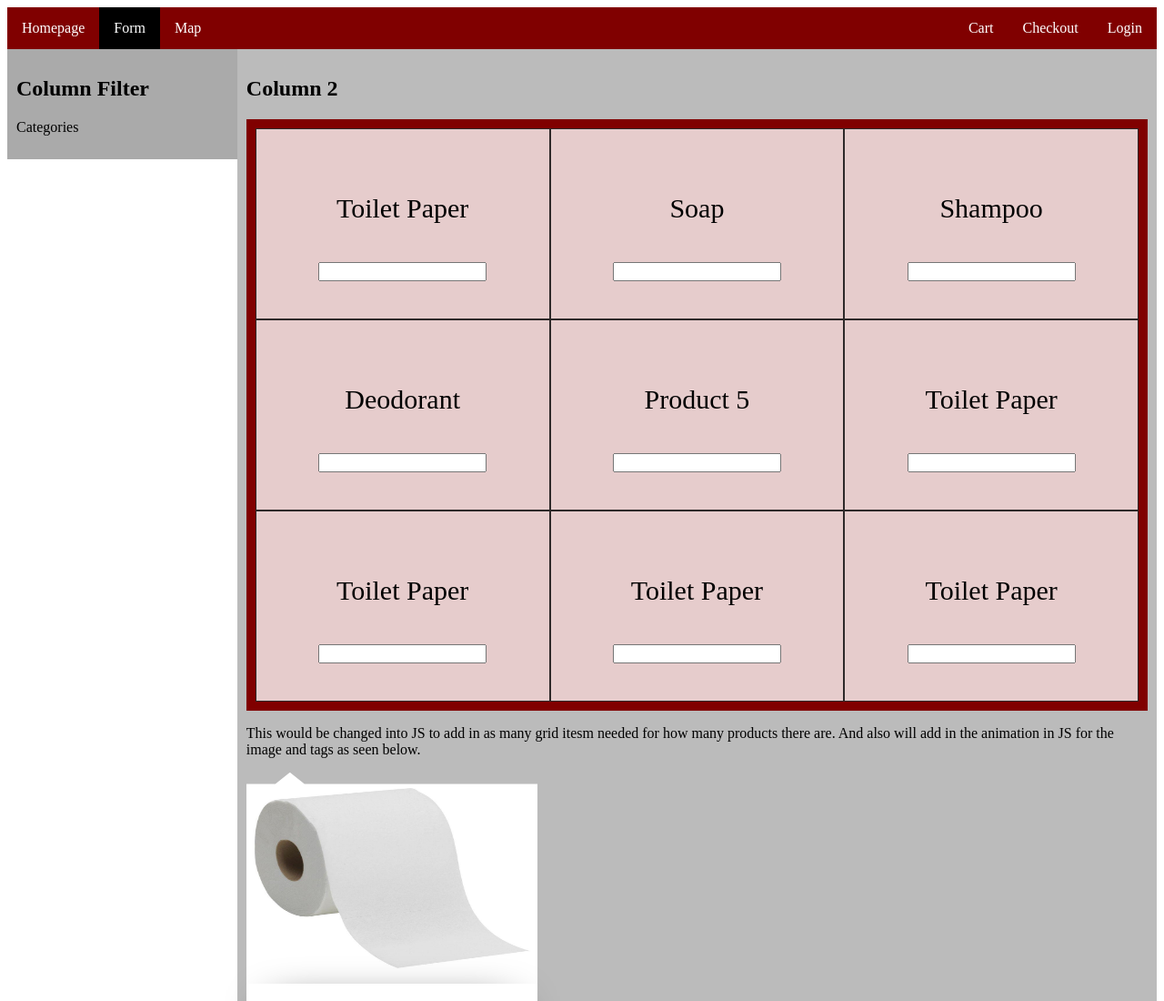
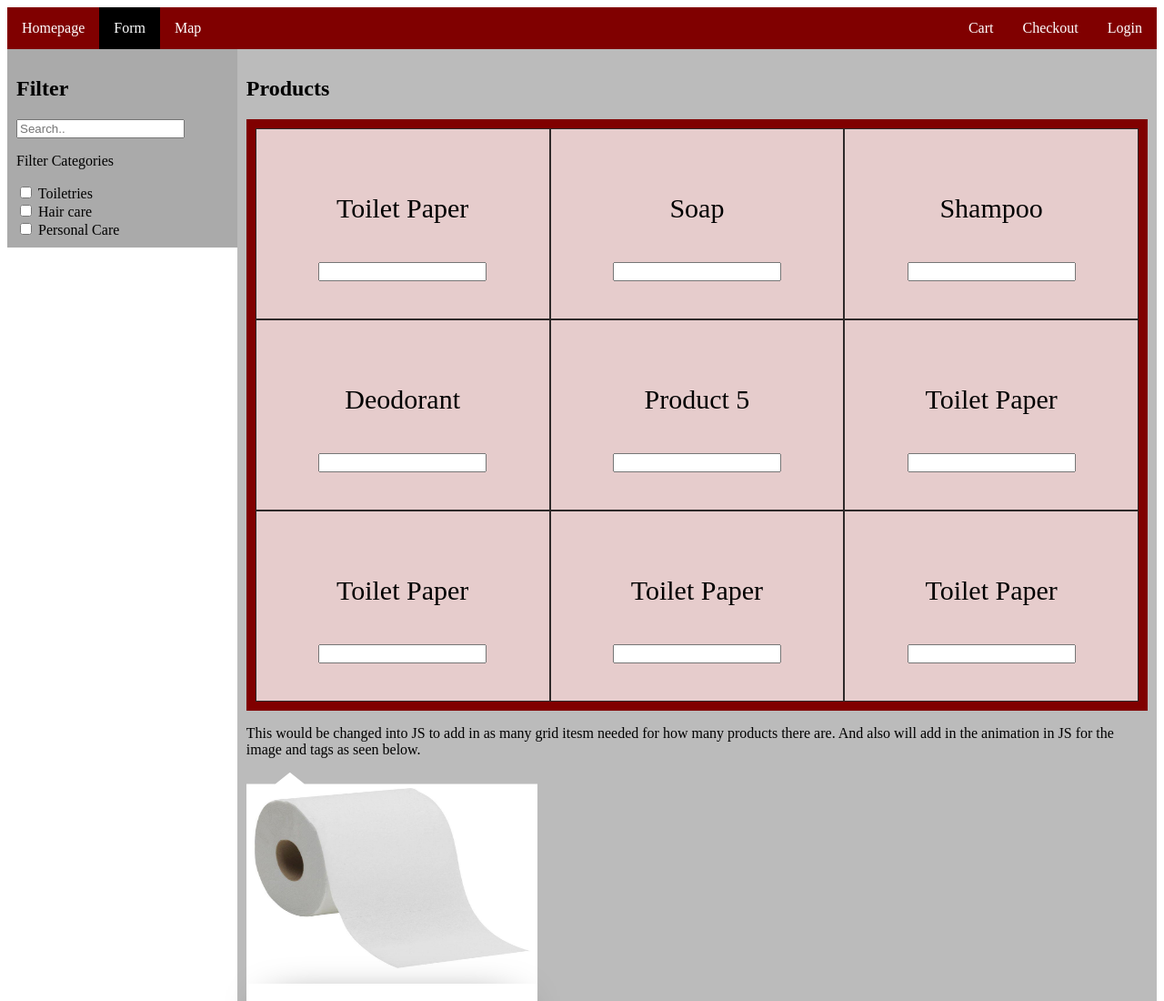
Before and after one commit to Rajasi-Desai/Kloseted_Supply, a plain HTML site: page html/product.html in a window 1280 px wide. Shown: the top 1100 px of the page at 91% size. Drawn offline with Linux system fonts and the light colour scheme.

Commit message:
add filter column on the form page. added filter categories

```diff
--- a/html/product.html
+++ b/html/product.html
@@ -23,11 +23,18 @@
     </header>
     <div class="row">
       <div class="column-filter" style="background-color: #aaa">
-        <h2>Column Filter</h2>
-        <p>Categories</p>
+        <h2>Filter</h2>
+        <input type="text" placeholder="Search..">
+        <p>Filter Categories</p>
+        <input type="checkbox" id="cat1" name="cat1" value="toilet">
+        <label for="toiletries"> Toiletries </label><br>
+        <input type="checkbox" id="cat2" name="cat2" value="haircare">
+        <label for="haircare"> Hair care</label><br>
+        <input type="checkbox" id="cat3" name="cat3" value="personal">
+        <label for="personal"> Personal Care</label><br>
       </div>
       <div class="column-product" style="background-color: #bbb">
-        <h2>Column 2</h2>
+        <h2>Products</h2>
         <div class="grid-container">
           <div class="grid-item">
             <p>Toilet Paper</p>
```
